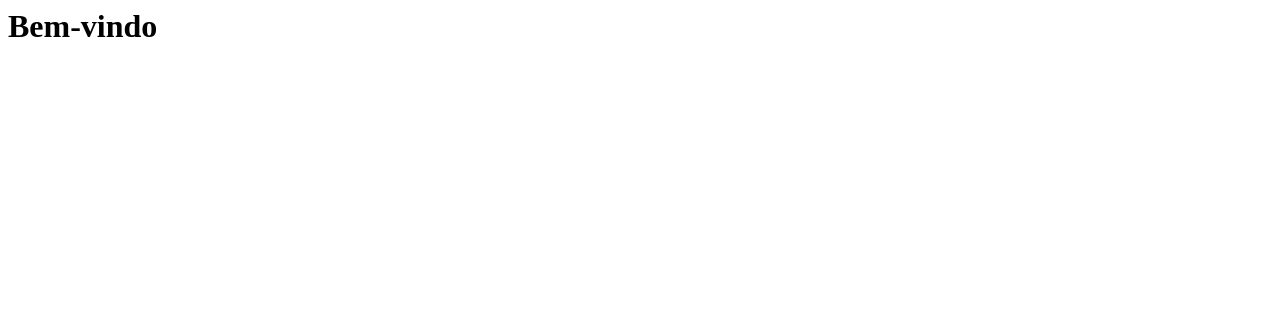
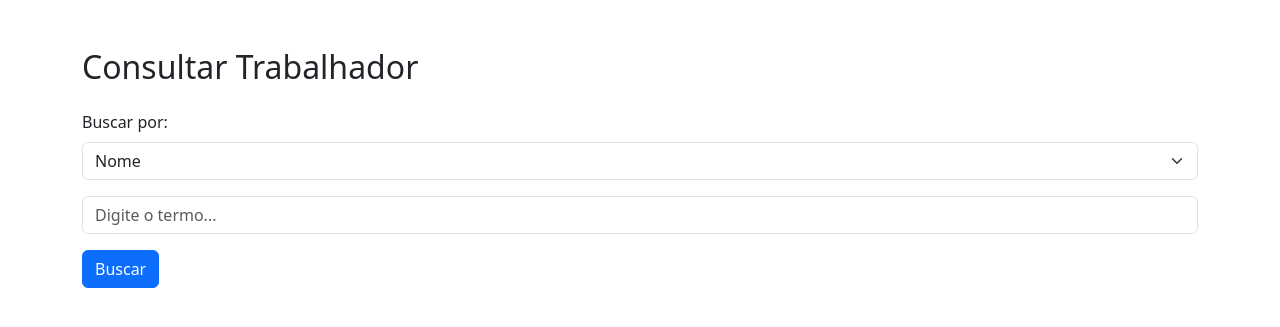
Before and after one commit to rdfranca/centro-espirita-app, a Flask app: page / in a window 1280 px wide. Before the commit the part shown is almost empty. Shown: the top 327 px of the page. Run offline with Flask 3, Linux system fonts and the light colour scheme.

Commit message:
Add files via upload

```diff
--- a/templates/index.html
+++ b/templates/index.html
@@ -1,2 +1,27 @@
-<!-- Página inicial -->
-<h1>Bem-vindo</h1>
+
+<!DOCTYPE html>
+<html lang="pt-br">
+<head>
+  <meta charset="UTF-8">
+  <meta name="viewport" content="width=device-width, initial-scale=1.0">
+  <title>Consulta de Trabalhadores</title>
+  <link href="https://cdn.jsdelivr.net/npm/bootstrap@5.3.2/dist/css/bootstrap.min.css" rel="stylesheet">
+</head>
+<body class="container mt-5">
+  <h2>Consultar Trabalhador</h2>
+  <form action="/buscar" method="POST" class="mt-4">
+    <div class="mb-3">
+      <label for="tipo" class="form-label">Buscar por:</label>
+      <select class="form-select" name="tipo">
+        <option value="nome">Nome</option>
+        <option value="cpf">CPF</option>
+        <option value="setor">Setor</option>
+      </select>
+    </div>
+    <div class="mb-3">
+      <input class="form-control" type="text" name="termo" placeholder="Digite o termo...">
+    </div>
+    <button type="submit" class="btn btn-primary">Buscar</button>
+  </form>
+</body>
+</html>
```
